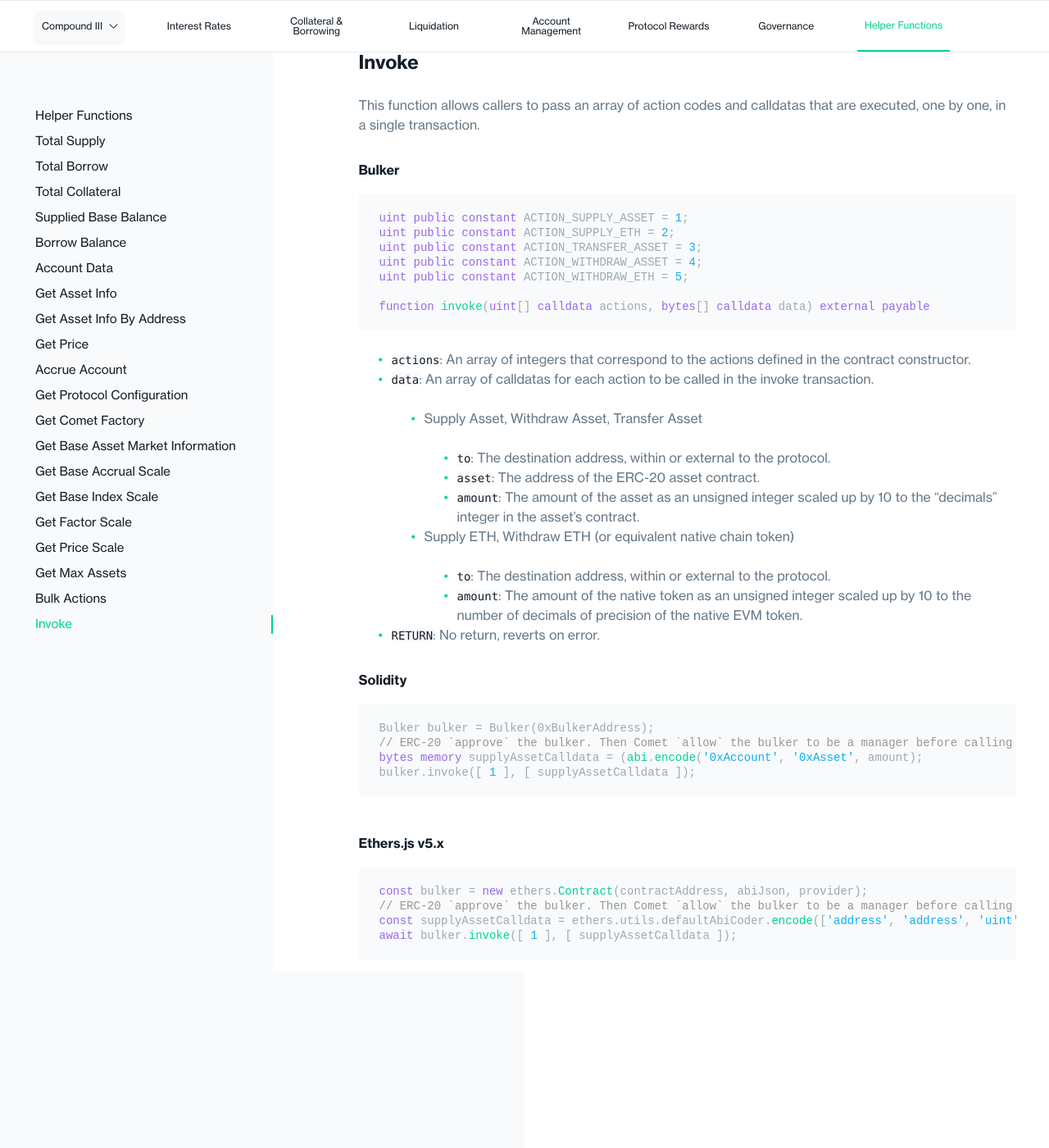
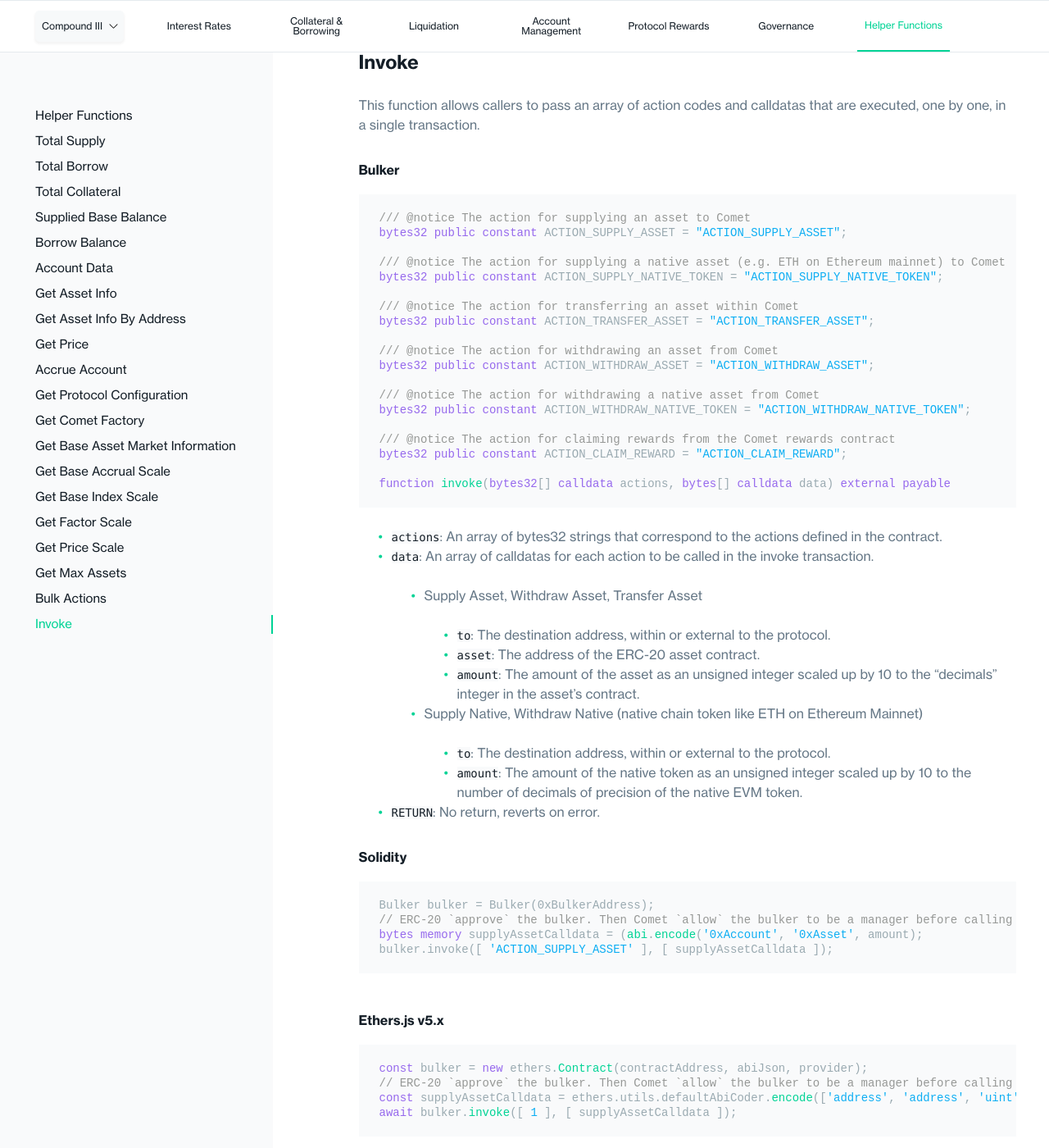
Before and after one commit to compound-finance/compound-finance.github.io, a Jekyll site: the page built from docs/pages/v3/helper-functions.md, in a window 1280 px wide and 1400 px high, scrolled down 15598 px. Shown: the whole window at 82% size. Built offline with Jekyll 4.4.1, drawn with Linux system fonts in a browser that asks for light colours; before the commit the page ends 16785 px from its top, so only the background shows below that.

Commit message:
updated bulker docs

````diff
--- a/docs/pages/v3/helper-functions.md
+++ b/docs/pages/v3/helper-functions.md
@@ -648,22 +648,34 @@
 #### Bulker
 
 ```solidity
-uint public constant ACTION_SUPPLY_ASSET = 1;
-uint public constant ACTION_SUPPLY_ETH = 2;
-uint public constant ACTION_TRANSFER_ASSET = 3;
-uint public constant ACTION_WITHDRAW_ASSET = 4;
-uint public constant ACTION_WITHDRAW_ETH = 5;
+/// @notice The action for supplying an asset to Comet
+bytes32 public constant ACTION_SUPPLY_ASSET = "ACTION_SUPPLY_ASSET";
 
-function invoke(uint[] calldata actions, bytes[] calldata data) external payable
+/// @notice The action for supplying a native asset (e.g. ETH on Ethereum mainnet) to Comet
+bytes32 public constant ACTION_SUPPLY_NATIVE_TOKEN = "ACTION_SUPPLY_NATIVE_TOKEN";
+
+/// @notice The action for transferring an asset within Comet
+bytes32 public constant ACTION_TRANSFER_ASSET = "ACTION_TRANSFER_ASSET";
+
+/// @notice The action for withdrawing an asset from Comet
+bytes32 public constant ACTION_WITHDRAW_ASSET = "ACTION_WITHDRAW_ASSET";
+
+/// @notice The action for withdrawing a native asset from Comet
+bytes32 public constant ACTION_WITHDRAW_NATIVE_TOKEN = "ACTION_WITHDRAW_NATIVE_TOKEN";
+
+/// @notice The action for claiming rewards from the Comet rewards contract
+bytes32 public constant ACTION_CLAIM_REWARD = "ACTION_CLAIM_REWARD";
+
+function invoke(bytes32[] calldata actions, bytes[] calldata data) external payable
 ```
 
-* `actions`: An array of integers that correspond to the actions defined in the contract constructor.
+* `actions`: An array of bytes32 strings that correspond to the actions defined in the contract.
 * `data`: An array of calldatas for each action to be called in the invoke transaction.
   * Supply Asset, Withdraw Asset, Transfer Asset
     * `to`: The destination address, within or external to the protocol.
     * `asset`: The address of the ERC-20 asset contract.
     * `amount`: The amount of the asset as an unsigned integer scaled up by 10 to the "decimals" integer in the asset's contract.
-  * Supply ETH, Withdraw ETH (or equivalent native chain token)
+  * Supply Native, Withdraw Native (native chain token like ETH on Ethereum Mainnet)
     * `to`: The destination address, within or external to the protocol.
     * `amount`: The amount of the native token as an unsigned integer scaled up by 10 to the number of decimals of precision of the native EVM token.
 * `RETURN`: No return, reverts on error.
@@ -674,7 +686,7 @@
 Bulker bulker = Bulker(0xBulkerAddress);
 // ERC-20 `approve` the bulker. Then Comet `allow` the bulker to be a manager before calling `invoke`.
 bytes memory supplyAssetCalldata = (abi.encode('0xAccount', '0xAsset', amount);
-bulker.invoke([ 1 ], [ supplyAssetCalldata ]);
+bulker.invoke([ 'ACTION_SUPPLY_ASSET' ], [ supplyAssetCalldata ]);
 ```
 
 #### Ethers.js v5.x
````
